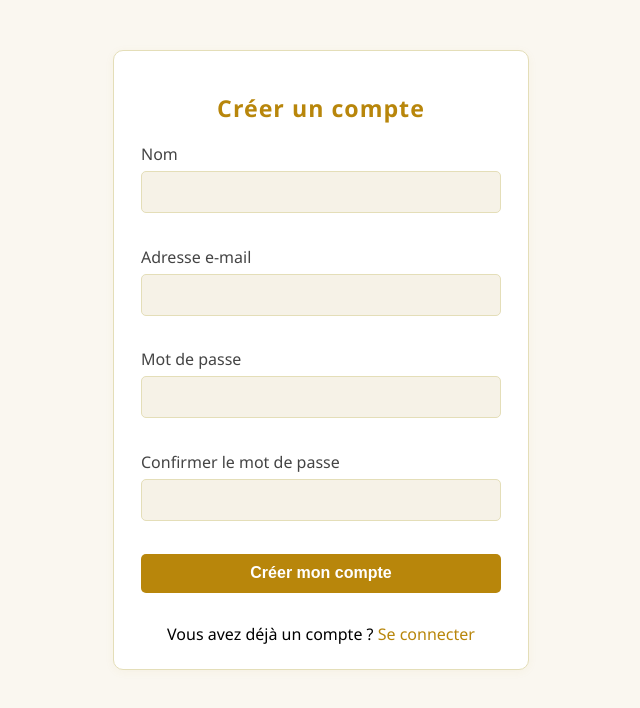
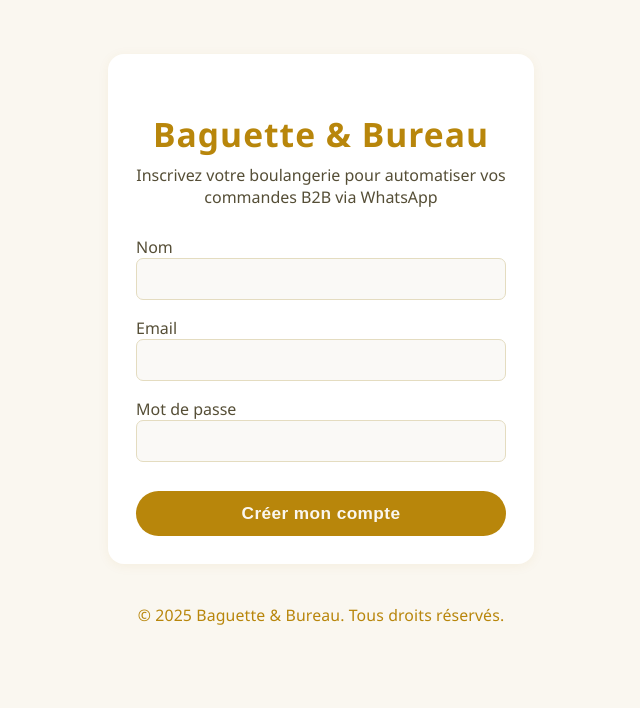
Before and after one commit to Anton1nn/baguette-bureau-frontend, a plain HTML site: page register.html in a window 1280 px wide. Shown: the whole page, without its empty margins (319-959 px from the left). Drawn offline with Linux system fonts and the light colour scheme.

Commit message:
Update register.html

```diff
--- a/register.html
+++ b/register.html
@@ -2,195 +2,220 @@
 <html lang="fr">
 <head>
   <meta charset="UTF-8">
-    <meta name="viewport" content="width=device-width, initial-scale=1.0">
-    <title>Baguette & Bureau - Inscription</title>
+  <meta name="viewport" content="width=device-width, initial-scale=1">
+  <title>Inscription - Baguette & Bureau</title>
   <style>
     :root {
-            --primary: #B8860B;
-            --background: #faf7f0;
-            --card: #fff;
-            --input: #f6f2e7;
-            --border: #e4deb8;
+      --creme: #faf7f0;
+      --gold: #b8860b;
+      --grey: #554e36;
+      --border: #e4dcc0;
+      --error: #b82020;
+      --success: #388e3c;
     }
     body {
-            background: var(--background);
-            font-family: 'Segoe UI', Arial, sans-serif;
+      background: var(--creme);
       margin: 0;
+      font-family: 'Segoe UI', 'Arial', sans-serif;
+      color: var(--grey);
       min-height: 100vh;
+      display: flex;
+      flex-direction: column;
     }
-        main {
-            min-height: 90vh;
+    .container {
+      max-width: 370px;
+      margin: 54px auto 0 auto;
+      padding: 34px 28px 28px 28px;
+      background: #fff;
+      border-radius: 16px;
+      box-shadow: 0 2px 12px rgba(184,134,11,0.07);
       display: flex;
-            justify-content: center;
+      flex-direction: column;
       align-items: center;
     }
-        .register-card {
-            background: var(--card);
-            border-radius: 10px;
-            box-shadow: 0 2px 10px rgba(180,158,48,0.06);
-            padding: 2.6rem 1.7rem 1.5rem 1.7rem;
-            max-width: 360px;
+    h1 {
+      color: var(--gold);
+      font-size: 2.1rem;
+      font-weight: 700;
+      margin-bottom: 7px;
+      letter-spacing: 1px;
+    }
+    .subtitle {
+      font-size: 1.00rem;
+      color: var(--grey);
+      margin-bottom: 28px;
+      text-align: center;
+    }
+    form {
       width: 100%;
-            border: 1px solid var(--border);
       display: flex;
       flex-direction: column;
-            gap: 1.2rem;
+      gap: 17px;
+    }
+    label {
+      font-size: 1rem;
+      margin-bottom: 4px;
+    }
+    input[type="text"],
+    input[type="email"],
+    input[type="password"] {
+      width: 100%;
+      padding: 11px 12px;
+      border: 1.2px solid var(--border);
+      border-radius: 7px;
+      font-size: 1rem;
+      background: #faf9f6;
+      color: var(--grey);
+      box-sizing: border-box;
+      transition: border 0.14s;
+    }
+    input:focus {
+      outline: none;
+      border: 1.5px solid var(--gold);
+      background: #fffbe8;
+    }
+    button {
+      background: var(--gold);
+      color: var(--creme);
+      font-size: 1.08rem;
+      font-weight: 600;
+      padding: 12px 0;
+      border: none;
+      border-radius: 50px;
+      margin-top: 12px;
+      cursor: pointer;
+      transition: background 0.18s, transform 0.1s;
+      letter-spacing: 0.4px;
+    }
+    button:hover, button:focus {
+      background: #a17608;
+      color: #fff;
+      transform: translateY(-1px) scale(1.018);
+      outline: none;
+    }
+    .message {
+      margin-top: 18px;
+      text-align: center;
+      font-size: 1.05rem;
+      padding: 10px 6px 8px 6px;
+      border-radius: 8px;
+      display: none;
+    }
+    .message.error {
+      background: #fff5f3;
+      color: var(--error);
+      border: 1px solid #fad3d3;
+      display: block;
+    }
+    .message.success {
+      background: #f3fff5;
+      color: var(--success);
+      border: 1px solid #a2e5bb;
+      display: block;
+    }
+    .footer {
+      text-align: center;
+      margin: 40px auto 10px auto;
+      font-size: 0.99rem;
+      color: var(--gold);
+      letter-spacing: 0.13px;
+      padding-bottom: 16px;
+    }
+    @media (max-width: 500px) {
+      .container {
+        margin-top: 24px;
+        padding: 18px 5vw 18px 5vw;
       }
       h1 {
-            text-align: center;
-            color: var(--primary);
-            font-size: 1.45em;
-            margin: 0;
-            letter-spacing: 1px;
+        font-size: 1.35rem;
       }
-        label {
-            color: #444;
-            font-weight: 500;
-            display: block;
-            margin-bottom: 6px;
+      .subtitle {
+        font-size: 0.98rem;
       }
-        input[type="text"], input[type="email"], input[type="password"] {
-            width: 100%;
-            padding: 0.68em;
-            border-radius: 5px;
-            border: 1px solid var(--border);
-            background: var(--input);
-            font-size: 1em;
-            outline: none;
-            margin-bottom: 0.85em;
-            box-sizing: border-box;
+      .footer {
+        font-size: 0.93rem;
       }
-        input:focus {
-            border-color: var(--primary);
-        }
-        .btn {
-            padding: 0.67em;
-            width: 100%;
-            background: var(--primary);
-            color: #fff;
-            border: none;
-            font-size: 1em;
-            font-weight: 600;
-            border-radius: 5px;
-            cursor: pointer;
-            transition: background 0.15s;
-        }
-        .btn:hover {
-            background: #c7a740;
-        }
-        .login-link {
-            text-align: center;
-            margin-top: 0.7em;
-        }
-        .login-link a {
-            color: var(--primary);
-            text-decoration: none;
-            font-weight: 500;
-        }
-        .login-link a:hover {
-            text-decoration: underline;
-        }
-        .message {
-            text-align: center;
-            font-size: 0.97em;
-            margin: 0.3em 0 -0.5em 0;
-            padding: 0.55em 0;
-            border-radius: 5px;
-        }
-        .message.success {
-            color: #228837;
-            background: #dcffe8;
-        }
-        .message.error {
-            color: #b81d1d;
-            background: #ffeeee;
-        }
-        @media (max-width: 420px) {
-            .register-card { padding: 1.1rem 0.6rem 1.2rem 0.6rem; }
-            h1 { font-size: 1.09em; }
     }
   </style>
 </head>
 <body>
-    <main>
-        <form class="register-card" id="registerForm" autocomplete="on">
-            <h1>Créer un compte</h1>
+  <div class="container">
+    <h1>Baguette &amp; Bureau</h1>
+    <div class="subtitle">Inscrivez votre boulangerie pour automatiser vos commandes B2B via WhatsApp</div>
+    <form id="registerForm" autocomplete="on">
       <div>
         <label for="name">Nom</label>
-                <input type="text" id="name" name="name" required autocomplete="name">
+        <input type="text" name="name" id="name" required autocomplete="name">
       </div>
       <div>
-                <label for="email">Adresse e-mail</label>
-                <input type="email" id="email" name="email" required autocomplete="email">
+        <label for="email">Email</label>
+        <input type="email" name="email" id="email" required autocomplete="email">
       </div>
       <div>
         <label for="password">Mot de passe</label>
-                <input type="password" id="password" name="password" required autocomplete="new-password">
+        <input type="password" name="password" id="password" required minlength="6" autocomplete="new-password">
       </div>
-            <div>
-                <label for="confirm_password">Confirmer le mot de passe</label>
-                <input type="password" id="confirm_password" name="confirm_password" required autocomplete="new-password">
+      <button type="submit">Créer mon compte</button>
+    </form>
+    <div id="message" class="message"></div>
   </div>
-            <button type="submit" class="btn">Créer mon compte</button>
-            <div class="message" id="message" style="display: none"></div>
-            <div class="login-link">
-                Vous avez déjà un compte ? <a href="login.html">Se connecter</a>
+  <div class="footer">
+    © 2025 Baguette &amp; Bureau. Tous droits réservés.
   </div>
-        </form>
-    </main>
   <script>
-        const registerForm = document.getElementById('registerForm');
+    const form = document.getElementById('registerForm');
     const messageBox = document.getElementById('message');
 
-        registerForm.addEventListener('submit', async (event) => {
-            event.preventDefault();
-            messageBox.style.display = "none";
+    form.addEventListener('submit', async function(e) {
+      e.preventDefault();
+      messageBox.style.display = 'none';
+      messageBox.textContent = '';
+      messageBox.className = 'message';
 
-            const name = registerForm.name.value.trim();
-            const email = registerForm.email.value.trim();
-            const password = registerForm.password.value;
-            const confirmPassword = registerForm.confirm_password.value;
+      const name = form.name.value.trim();
+      const email = form.email.value.trim();
+      const password = form.password.value;
 
-            // Vérifier que les deux mots de passe correspondent
-            if (password !== confirmPassword) {
-                messageBox.textContent = "Les mots de passe ne correspondent pas.";
-                messageBox.className = "message error";
-                messageBox.style.display = "block";
+      if (!name || !email || !password) {
+        showMessage('Veuillez remplir tous les champs.', true);
         return;
       }
 
       try {
-                const response = await fetch('/auth/register', {
+        const res = await fetch('https://baguette-bureau-backend.onrender.com/auth/register', {
           method: 'POST',
           headers: {
-                        'Content-Type': 'application/json',
+            'Content-Type': 'application/json'
           },
-                    body: JSON.stringify({
-                        name: name,
-                        email: email,
-                        password: password
-                    })
+          body: JSON.stringify({ name, email, password })
         });
 
-                if (response.ok) {
-                    messageBox.textContent = "Inscription réussie, redirection en cours...";
-                    messageBox.className = "message success";
-                    messageBox.style.display = "block";
+        const data = await res.json();
+
+        if (!res.ok) {
+          let errorMsg = 'Erreur lors de l’inscription.';
+          if (data && data.error) {
+            errorMsg = data.error;
+          } else if (data && data.message) {
+            errorMsg = data.message;
+          }
+          showMessage(errorMsg, true);
+        } else {
+          showMessage('Inscription réussie ! Redirection en cours...', false);
           setTimeout(() => {
-                        window.location.href = "login.html";
-                    }, 1800);
-                } else {
-                    const data = await response.json();
-                    messageBox.textContent = data.detail || "Erreur lors de l'inscription.";
-                    messageBox.className = "message error";
-                    messageBox.style.display = "block";
+            window.location.href = 'configure.html';
+          }, 1200);
         }
-            } catch (e) {
-                messageBox.textContent = "Erreur réseau. Merci de réessayer.";
-                messageBox.className = "message error";
-                messageBox.style.display = "block";
+      } catch (error) {
+        showMessage('Impossible de rejoindre le serveur. Veuillez réessayer plus tard.', true);
       }
     });
+
+    function showMessage(msg, isError) {
+      messageBox.textContent = msg;
+      messageBox.className = `message ${isError ? 'error' : 'success'}`;
+      messageBox.style.display = 'block';
+    }
   </script>
 </body>
 </html>
```
Lines whose indentation alone changed are shown as unchanged.
